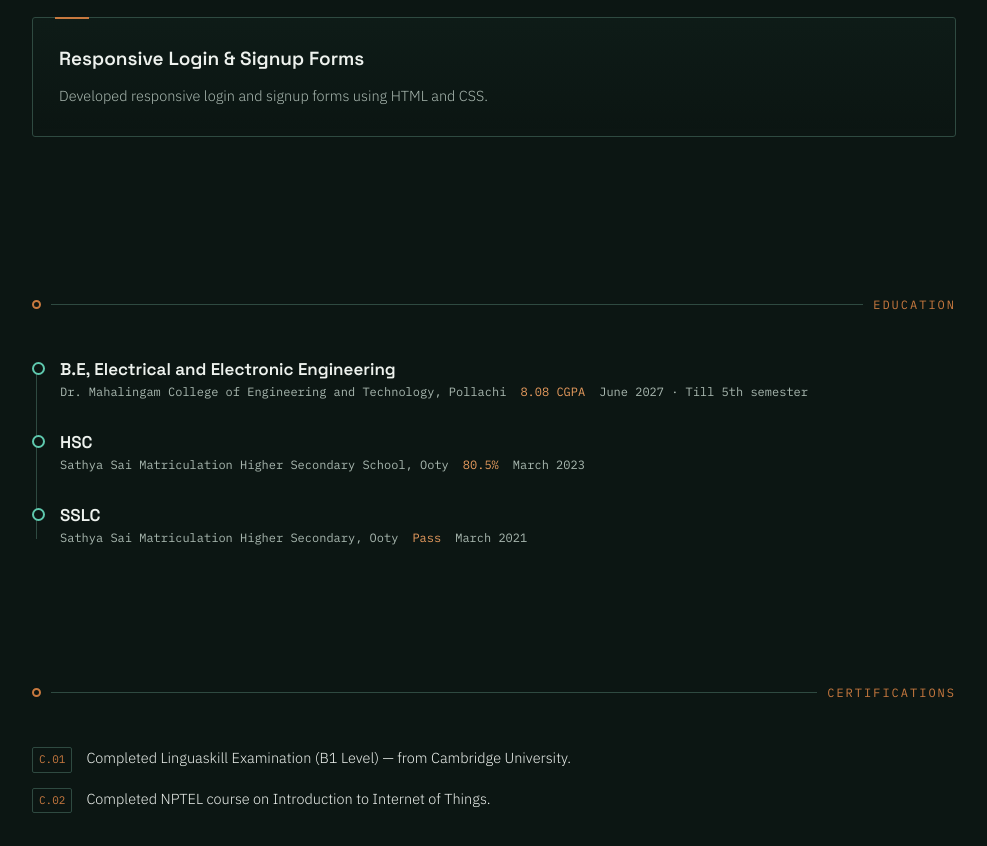
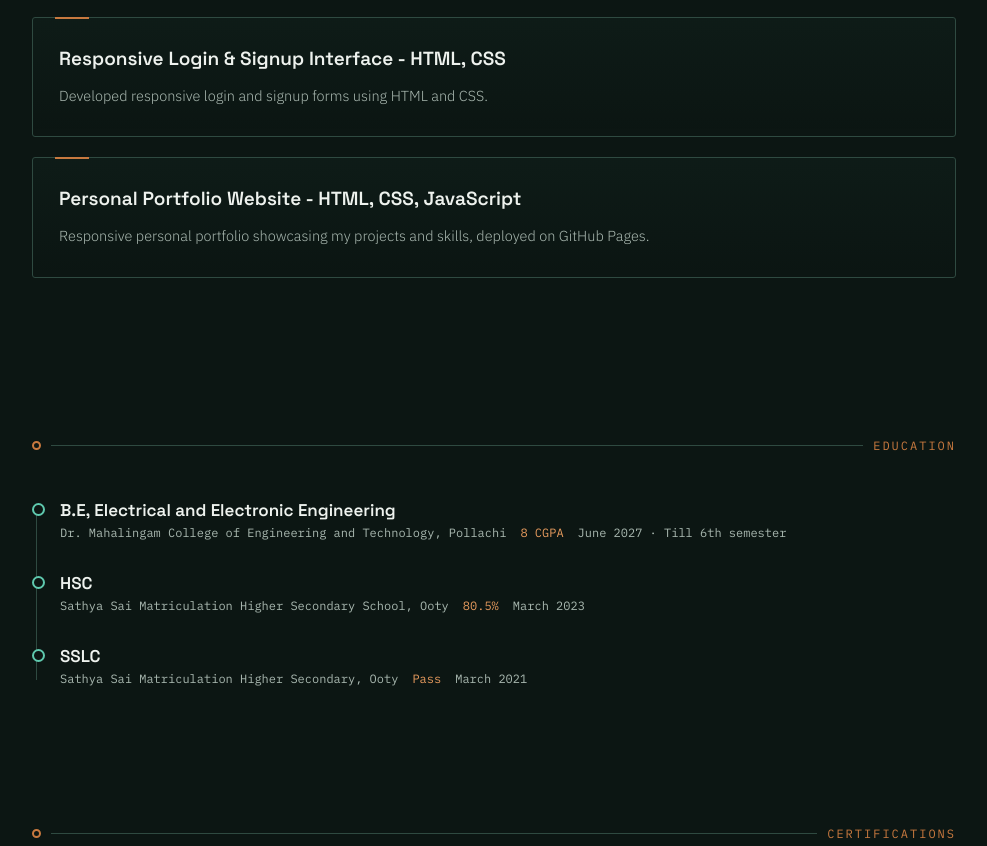
Before and after one commit to sagana-100/sagana-portfolio, a plain HTML site: page index.html in a window 1280 px wide. Shown: the part 1698-2544 px from the top of the page, without its empty margins (146-1133 px from the left). Drawn offline with Linux system fonts and the light colour scheme.

Commit message:
Update index.html

```diff
--- a/index.html
+++ b/index.html
@@ -346,10 +346,16 @@
 
     <div class="project-card fade-up">
       <div class="project-head">
-        <h3>Responsive Login &amp; Signup Forms</h3>
+        <h3>Responsive Login &amp; Signup Interface - HTML, CSS</h3>
       </div>
       <p>Developed responsive login and signup forms using HTML and CSS.</p>
     </div>
+    <div class="project-card fade-up">
+  <div class="project-head">
+    <h3>Personal Portfolio Website - HTML, CSS, JavaScript</h3>
+  </div>
+  <p>Responsive personal portfolio showcasing my projects and skills, deployed on GitHub Pages.</p>
+</div>
   </section>
 
   <section id="education">
@@ -359,8 +365,8 @@
         <h3>B.E, Electrical and Electronic Engineering</h3>
         <div class="meta">
           <span>Dr. Mahalingam College of Engineering and Technology, Pollachi</span>
-          <span class="score">8.08 CGPA</span>
-          <span>June 2027 · Till 5th semester</span>
+          <span class="score">8 CGPA</span>
+          <span>June 2027 · Till 6th semester</span>
         </div>
       </div>
       <div class="tl-item fade-up">
```
